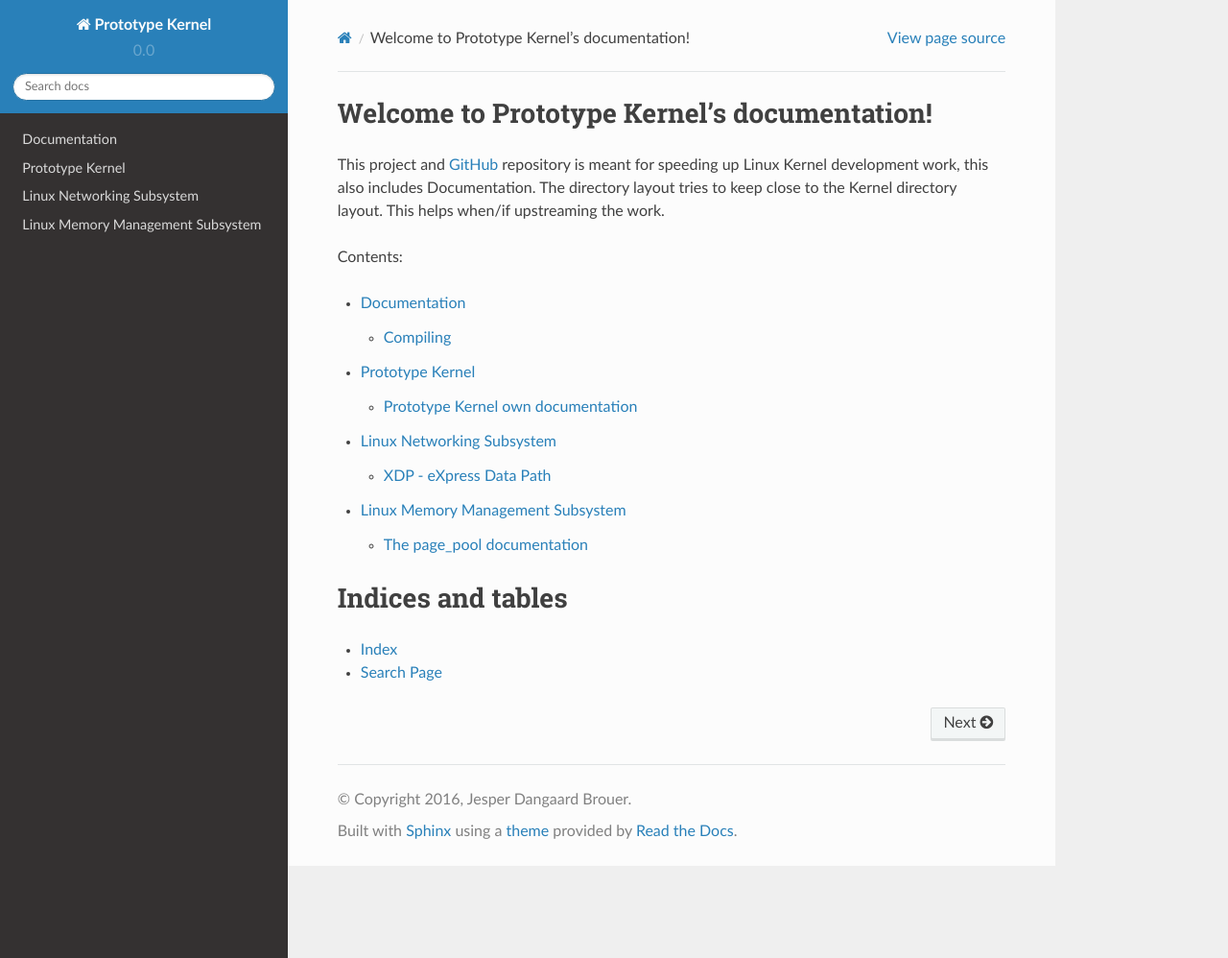
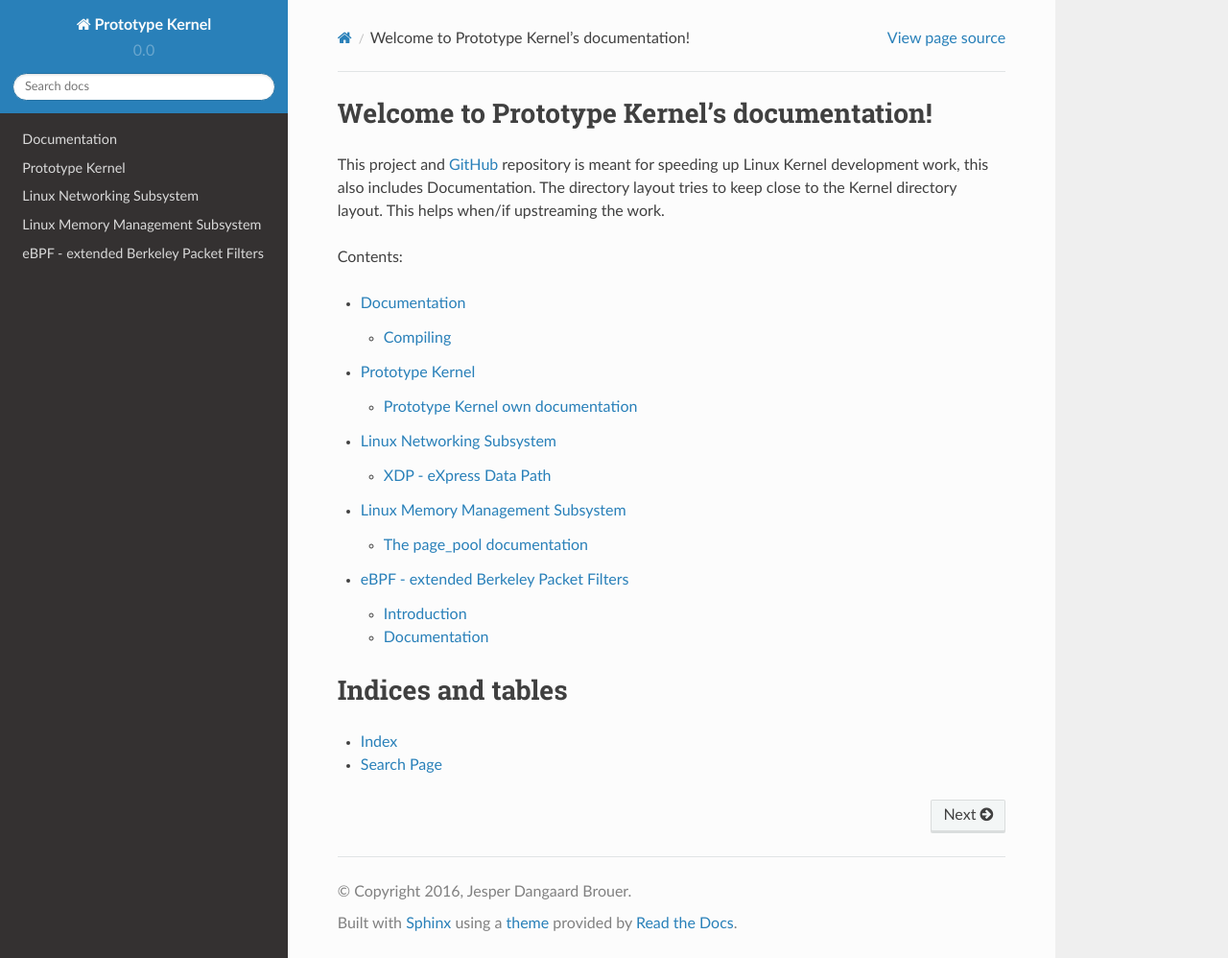
Before and after one commit to netoptimizer/prototype-kernel, a Sphinx documentation site: the page built from kernel/Documentation/index.rst, in a window 1280 px wide and 998 px high. Shown: the whole window at 96% size. Built offline with Sphinx 7.4.7 and the Read the Docs theme 2.0.0, drawn with Linux system fonts in a browser that asks for light colours; some of the changed lines change nothing that is shown.

Commit message:
doc: start new documentation directory for bpf
Signed-off-by: Jesper Dangaard Brouer <brouer@redhat.com>

```diff
--- /dev/null
+++ b/kernel/Documentation/bpf/index.rst
@@ -0,0 +1,48 @@
+=======================================
+eBPF - extended Berkeley Packet Filters
+=======================================
+
+Introduction
+============
+
+The Berkeley Packet Filter (BPF) started (`article 1992`_) as a
+special-purpose virtual machine (register based filter evaluator) for
+filtering networks packets, best know for the use in tcpdump. It is
+documented in the kernel tree in the first part of:
+`Documentation/networking/filter.txt`_
+
+The extended BPF (eBPF) variant have become a universal in-kernel
+virtual machine, that have hooks all over the kernel.  The eBPF
+instruction set is quite different, see description in section "BPF
+kernel internals" of `Documentation/networking/filter.txt`_ or look at
+`presentation by Alexei`_.
+
+Documentation
+=============
+
+The primary user documentation for extended BPF is in the man-page for
+the `bpf(2)`_ syscall.
+
+.. Comments / Notes:
+   Sections:
+   * Areas using BPF
+   * Build environment
+   * Coding
+   * Maps
+
+.. toctree::
+   :maxdepth: 2
+
+
+
+.. links:
+
+.. _article 1992: http://www.tcpdump.org/papers/bpf-usenix93.pdf
+
+.. _bpf(2): http://man7.org/linux/man-pages/man2/bpf.2.html
+
+.. _Documentation/networking/filter.txt:
+   https://git.kernel.org/cgit/linux/kernel/git/torvalds/linux.git/tree/Documentation/networking/filter.txt
+
+.. _presentation by Alexei:
+   http://www.slideshare.net/AlexeiStarovoitov/bpf-inkernel-virtual-machine
--- a/kernel/Documentation/index.rst
+++ b/kernel/Documentation/index.rst
@@ -23,6 +23,7 @@ Contents:
    prototype-kernel/index
    networking/index
    vm/index
+   bpf/index
 
 
 Indices and tables
```
